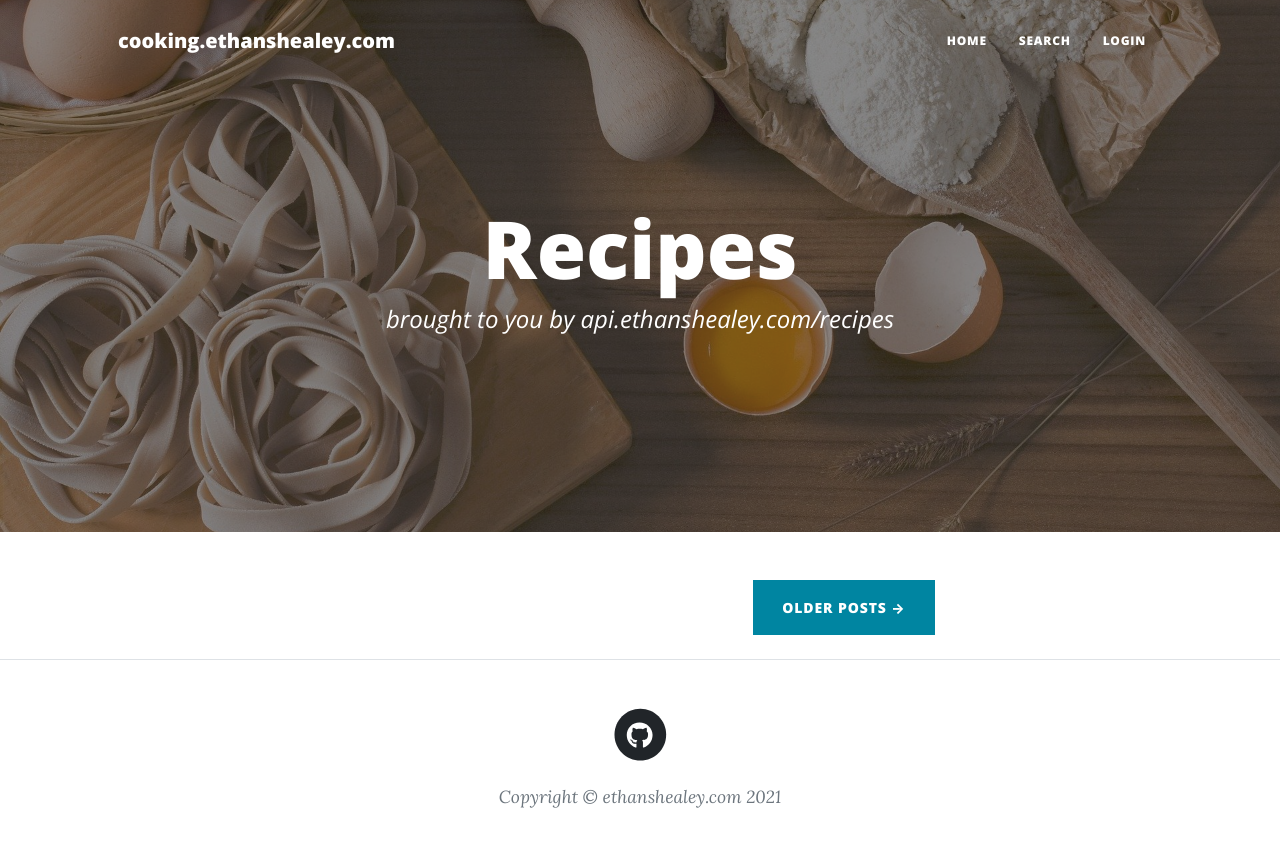
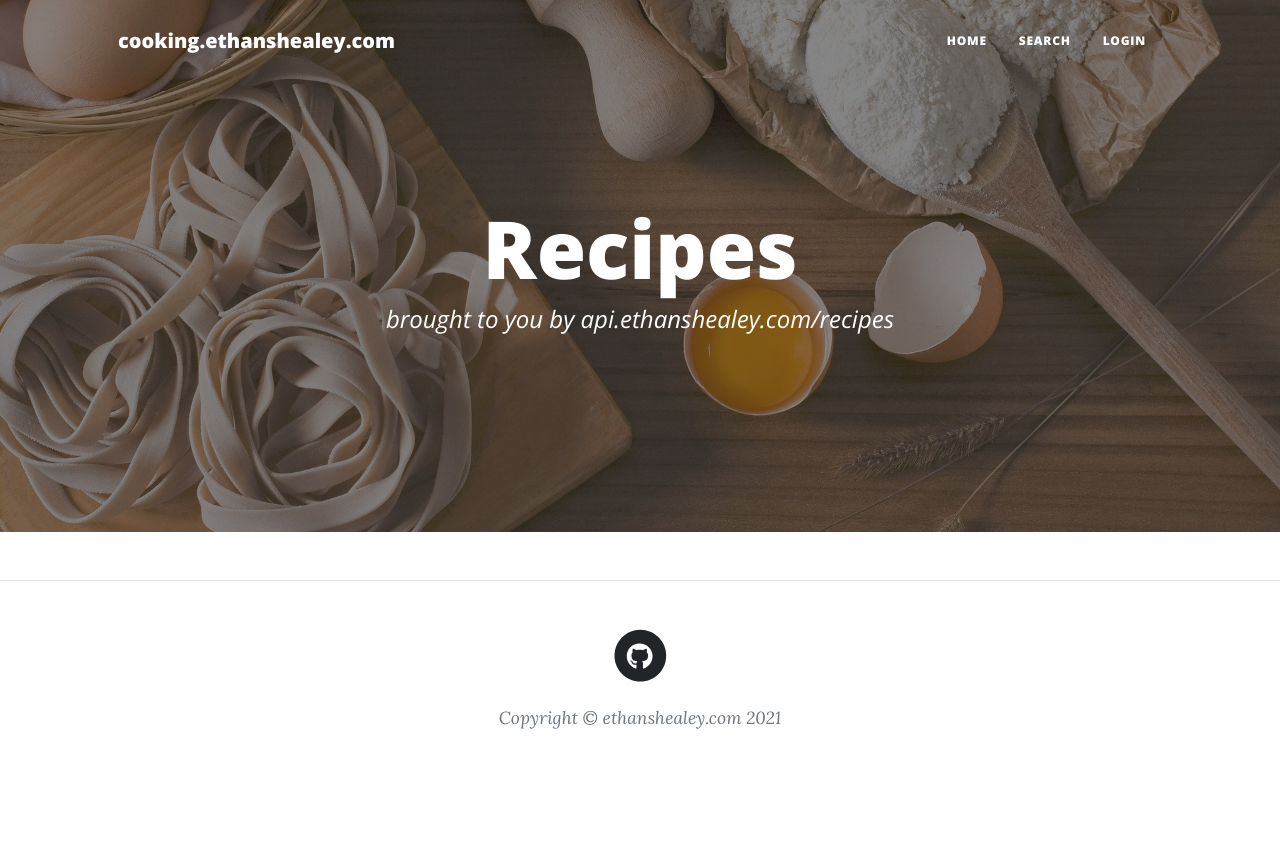
Before and after one commit to ethanshealey/FlaskRecipes, a Flask app: page / in a window 1280 px wide. After the commit the page ends 729 px from the top, so only its background shows below. Run offline with Flask 2, Linux system fonts and the light colour scheme; data that the repository does not hold is empty; some libraries are stand-ins or nearby versions.

Commit message:
auto commit

```diff
--- a/app/templates/index.html
+++ b/app/templates/index.html
@@ -33,8 +33,6 @@
                     <!-- Divider-->
                     <hr class="my-4" />
                     {% endfor %}
-                    <!-- Pager-->
-                    <div class="d-flex justify-content-end mb-4"><a class="btn btn-primary text-uppercase" href="#!">Older Posts →</a></div>
                 </div>
             </div>
         </div>
```
